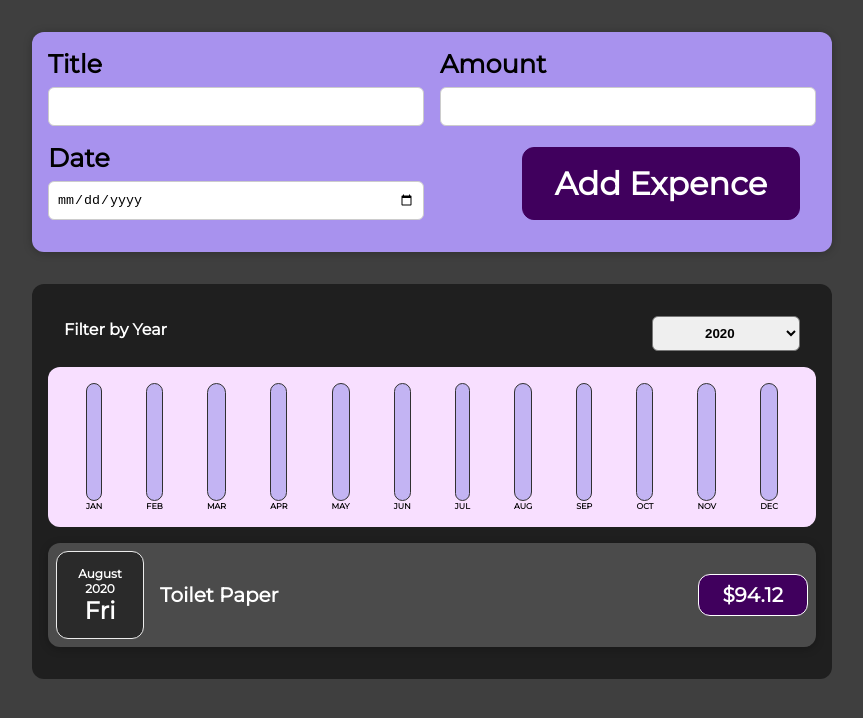
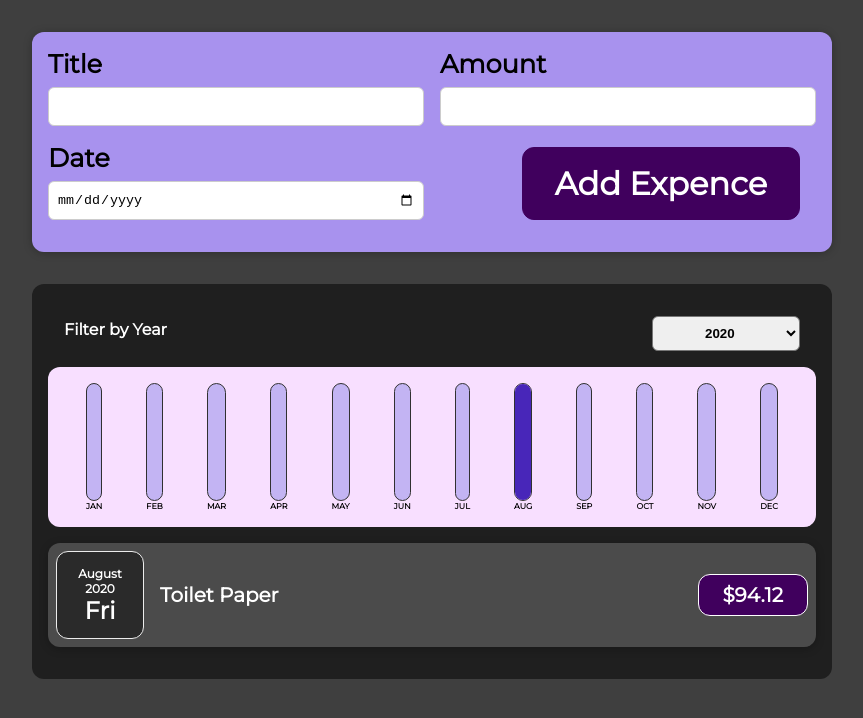
Before and after one commit to Annon007/Expence-Tracker, a React (Create React App) app: page / in a window 1280 px wide. Shown: the top 718 px of the page, without its empty margins (208-1071 px from the left). Built offline with nearby package versions, Linux system fonts and the light colour scheme.

Commit message:
Expence Tracker Done

```diff
--- a/src/components/Chart/Chart.js
+++ b/src/components/Chart/Chart.js
@@ -2,9 +2,12 @@ import react from "react";
 import styles from "./chart.module.css";
 import ChartBar from "./ChartBar";
 
-const Chart=props=>{
-    return<div className={styles.chart}>
-        {props.dataPoints.map(datapoint=><ChartBar key={datapoint.label} value={datapoint.value} label={datapoint.label} manValue={null} />)}
+const Chart = props => {
+    const totalValue = props.dataPoints.map(el => el.value);
+    const maxValue = Math.max(...totalValue)
+    console.log(maxValue, "Total Vlaues")
+    return <div className={styles.chart}>
+        {props.dataPoints.map(datapoint => <ChartBar key={datapoint.label} value={datapoint.value} label={datapoint.label} manValue={maxValue} />)}
     </div>
 };
 export default Chart;
--- a/src/components/Chart/ChartBar.js
+++ b/src/components/Chart/ChartBar.js
@@ -7,7 +7,8 @@ const ChartBar = (props) => {
   let barHeight = "0%";
 
   if (props.manValue > 0) {
-    barHeight = `${Math.round((props.value * props.manValue) * 100)}%`;
+    // barHeight = `${Math.round((props.value * props.manValue) * 100)}%`;
+    barHeight = Math.round((props.value / props.manValue) * 100) + "%";
   }
   return (
     <div className={styles.chartBar}>
--- a/src/components/Expences/ExpenceChart.js
+++ b/src/components/Expences/ExpenceChart.js
@@ -19,14 +19,15 @@ const ExpenceChart = props => {
         { label: "NOV", value: 0 },
         { label: "DEC", value: 0 },
     ];
-    const totalValue = ChartBarValues.map(el => el.value);
-    const maxValue = Math.max(...totalValue)
-    ChartExpence.map((el, i) => {
-        const date = el.date.getMonth();
+
+
+    ChartExpence.forEach((el, i) => {
+        const date = new Date(el.date).getMonth();
         ChartBarValues[date].value += el.amount;
         // ChartBarValues[i].label === date ? ChartBarValues[i].value += el.amount : "";
     })
-    return <Chart dataPoints={ChartBarValues} manValue={maxValue} />
+
+    return <Chart dataPoints={ChartBarValues} />
 }
 
 export default ExpenceChart;
```
